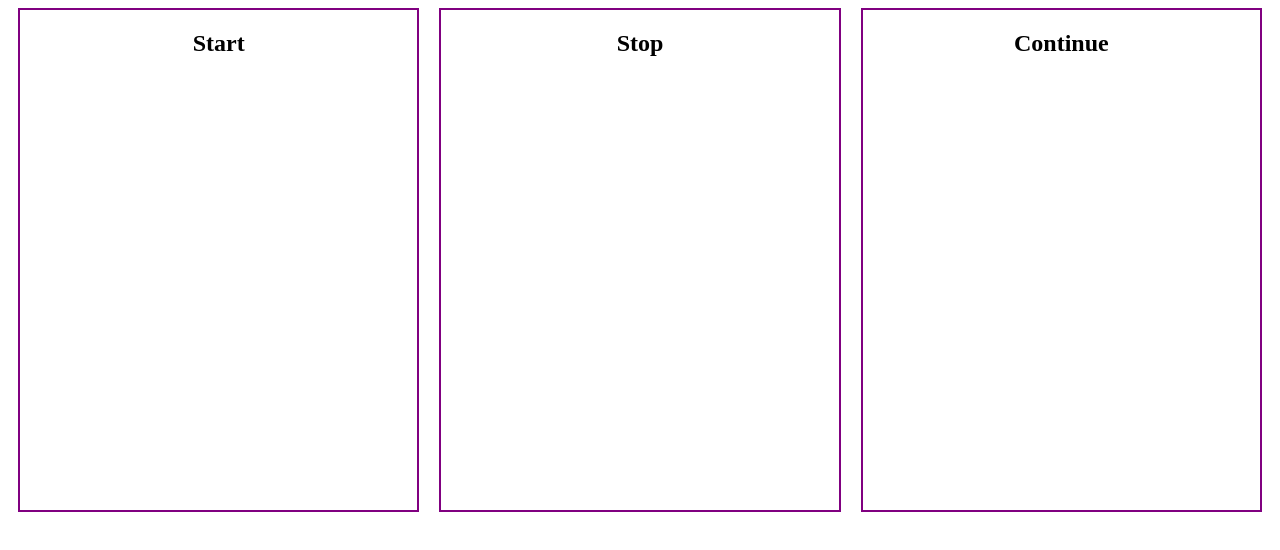
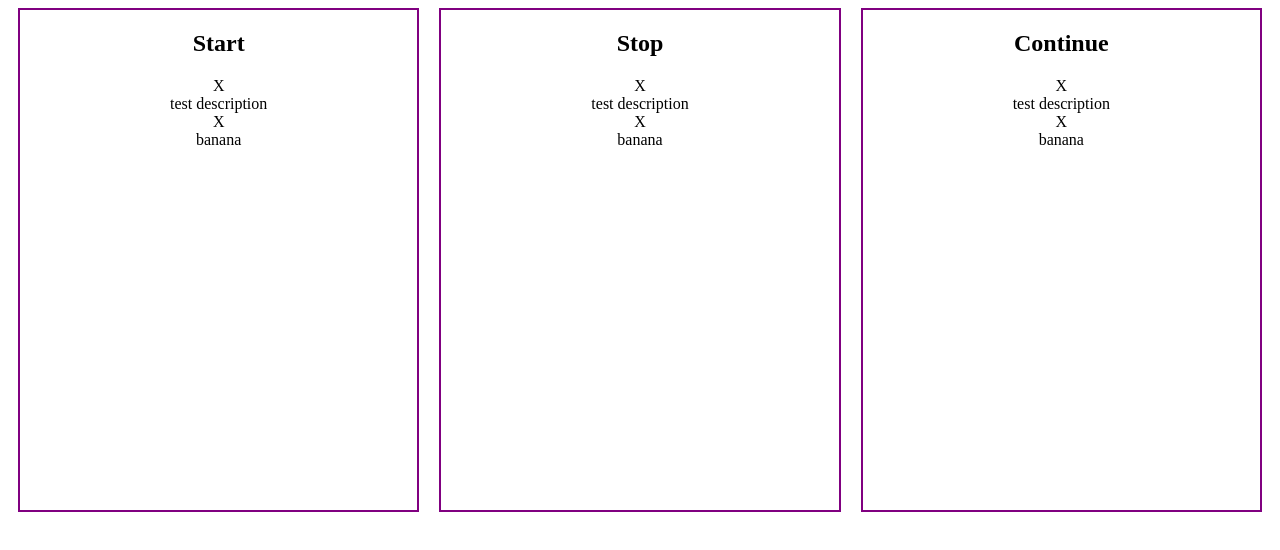
Before and after one commit to stermmoore/react-retro-board, a React (Create React App) app: page / in a window 1280 px wide. Shown: the top 550 px of the page. Built offline with nearby package versions, Linux system fonts and the light colour scheme.

Commit message:
add ticket component

```diff
--- a/src/components/BoardSection.js
+++ b/src/components/BoardSection.js
@@ -1,8 +1,20 @@
+import Ticket from "./Ticket";
+import { useState } from "react";
+
 function BoardSection(props) {
+    const initialTickets = [{id:1, description:"test description"},{id:2, description:"banana"}];
+
+    const [tickets, updateTickets] = useState(initialTickets);
+
+    function remove(id) {
+        let newTickets = tickets.filter(t => t.id != id);
+        updateTickets(newTickets);
+    }
 
     return (
         <div class="flex-child">
             <h2>{props.name}</h2>
+            {tickets.map(t => <Ticket {...t} remove={remove}></Ticket>)}
         </div>
     )
 }
--- /dev/null
+++ b/src/components/Ticket.js
@@ -0,0 +1,11 @@
+function Ticket(props) {
+
+    return (
+        <div>
+            <div onClick={() => props.remove(props.id)}>X</div>
+            <div>{props.description}</div>
+        </div>
+    )
+}
+
+export default Ticket;
```
